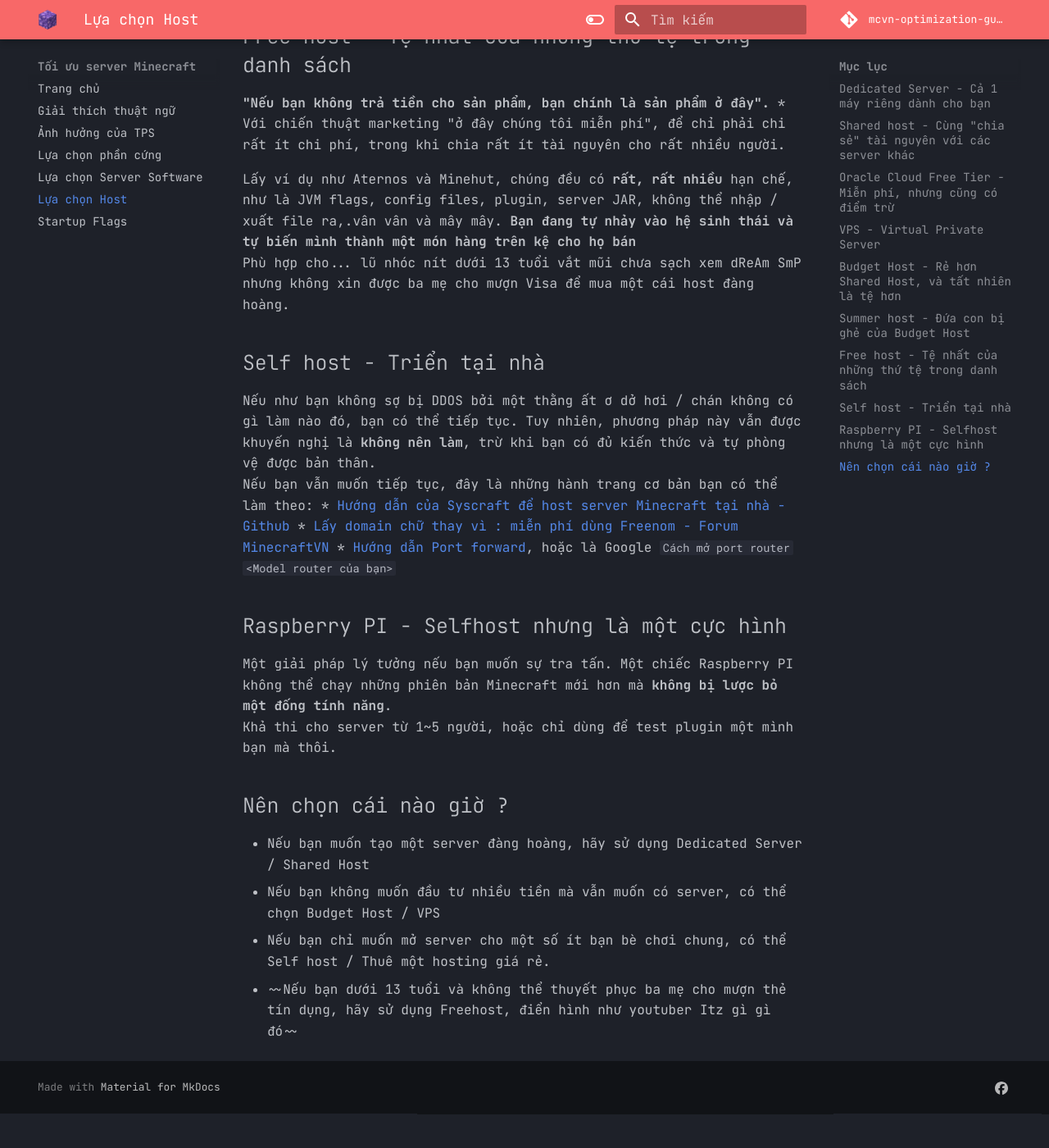
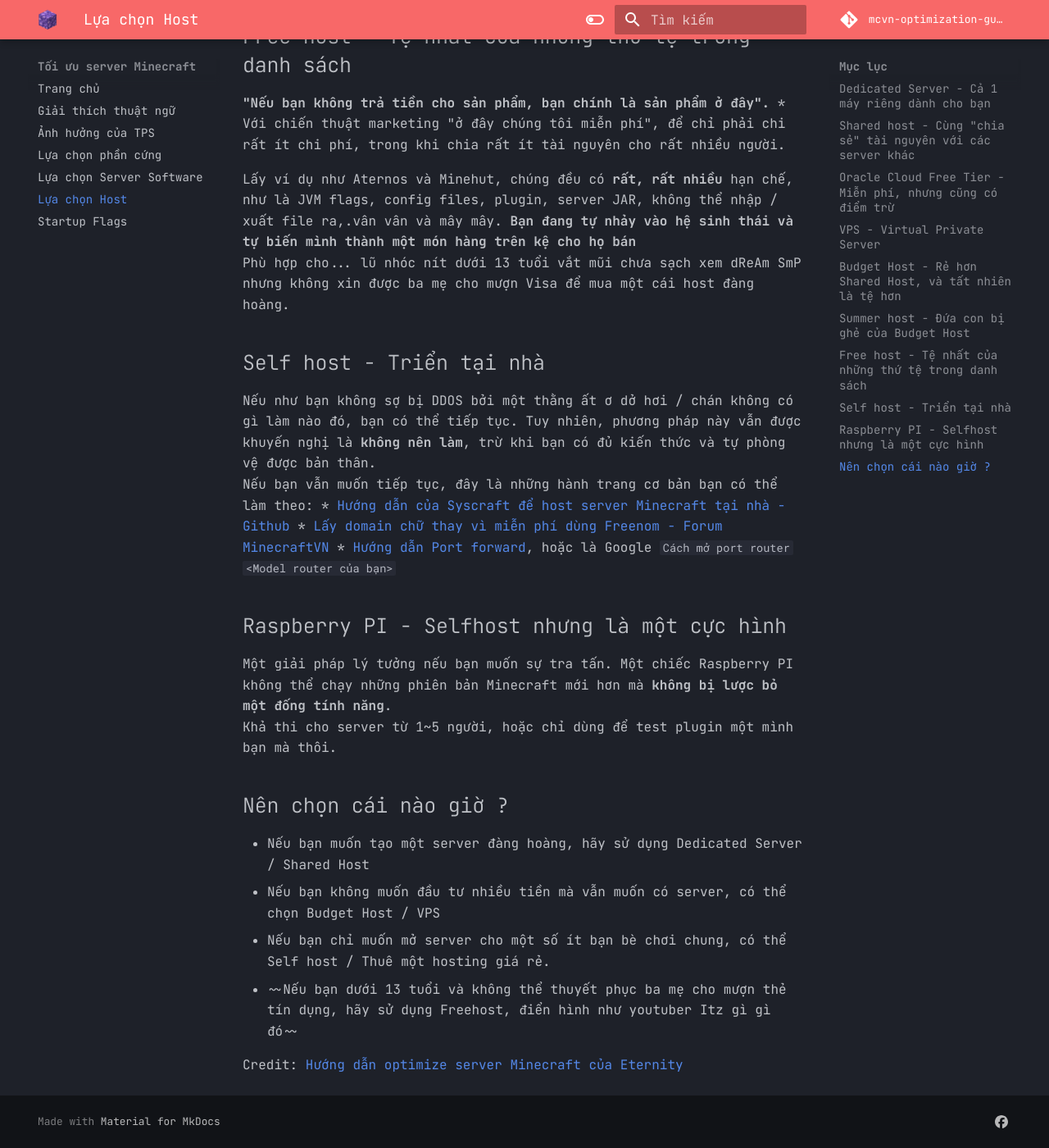
Before and after one commit to minhh2792/mcvn-optimization-guide, an MkDocs documentation site: the page built from docs/choosing-a-host.md, in a window 1280 px wide and 1400 px high, scrolled down 2002 px. Shown: the whole window at 82% size. Built offline with MkDocs 1.6.1 and Material for MkDocs 9.7.7, drawn with Linux system fonts in a browser that asks for light colours; comment, search, counter and statistics services are not loaded; before the commit the page ends 3360 px from its top, so only the background shows below that; some of the changed lines change nothing that is shown.

Commit message:
Update choosing-a-host.md

```diff
--- a/docs/choosing-a-host.md
+++ b/docs/choosing-a-host.md
@@ -49,7 +49,7 @@
 Nếu như bạn không sợ bị DDOS bởi một thằng ất ơ dở hơi / chán không có gì làm nào đó, bạn có thể tiếp tục. Tuy nhiên, phương pháp này vẫn được khuyến nghị là **không nên làm**, trừ khi bạn có đủ kiến thức và tự phòng vệ được bản thân.
 Nếu bạn vẫn muốn tiếp tục, đây là những hành trang cơ bản bạn có thể làm theo:
 * [Hướng dẫn của Syscraft để host server Minecraft tại nhà - Github](https://github.com/syscraft-mc/starter-server/blob/master/README.md)
-* [Lấy domain chữ thay vì <IP số của bạn>:<PORT> miễn phí dùng Freenom - Forum MinecraftVN](https://minecraftvn.net/tao-ip-chu-cho-server-minecraft-mien-phi-bang-freenom.t602/)
+* [Lấy domain chữ thay vì <IP số của bạn> miễn phí dùng Freenom - Forum MinecraftVN](https://minecraftvn.net/tao-ip-chu-cho-server-minecraft-mien-phi-bang-freenom.t602/)
 * [Hướng dẫn Port forward](https://portforward.com/), hoặc là Google `Cách mở port router <Model router của bạn>`
 
 ## Raspberry PI - Selfhost nhưng là một cực hình
@@ -61,3 +61,5 @@
 * Nếu bạn không muốn đầu tư nhiều tiền mà vẫn muốn có server, có thể chọn Budget Host / VPS
 * Nếu bạn chỉ muốn mở server cho một số ít bạn bè chơi chung, có thể Self host / Thuê một hosting giá rẻ.
 * ~~Nếu bạn dưới 13 tuổi và không thể thuyết phục ba mẹ cho mượn thẻ tín dụng, hãy sử dụng Freehost, điển hình như youtuber Itz gì gì đó~~
+
+Credit: [Hướng dẫn optimize server Minecraft của Eternity](https://eternity.community/index.php/paper-optimization117/#Hosting-Options)
```
